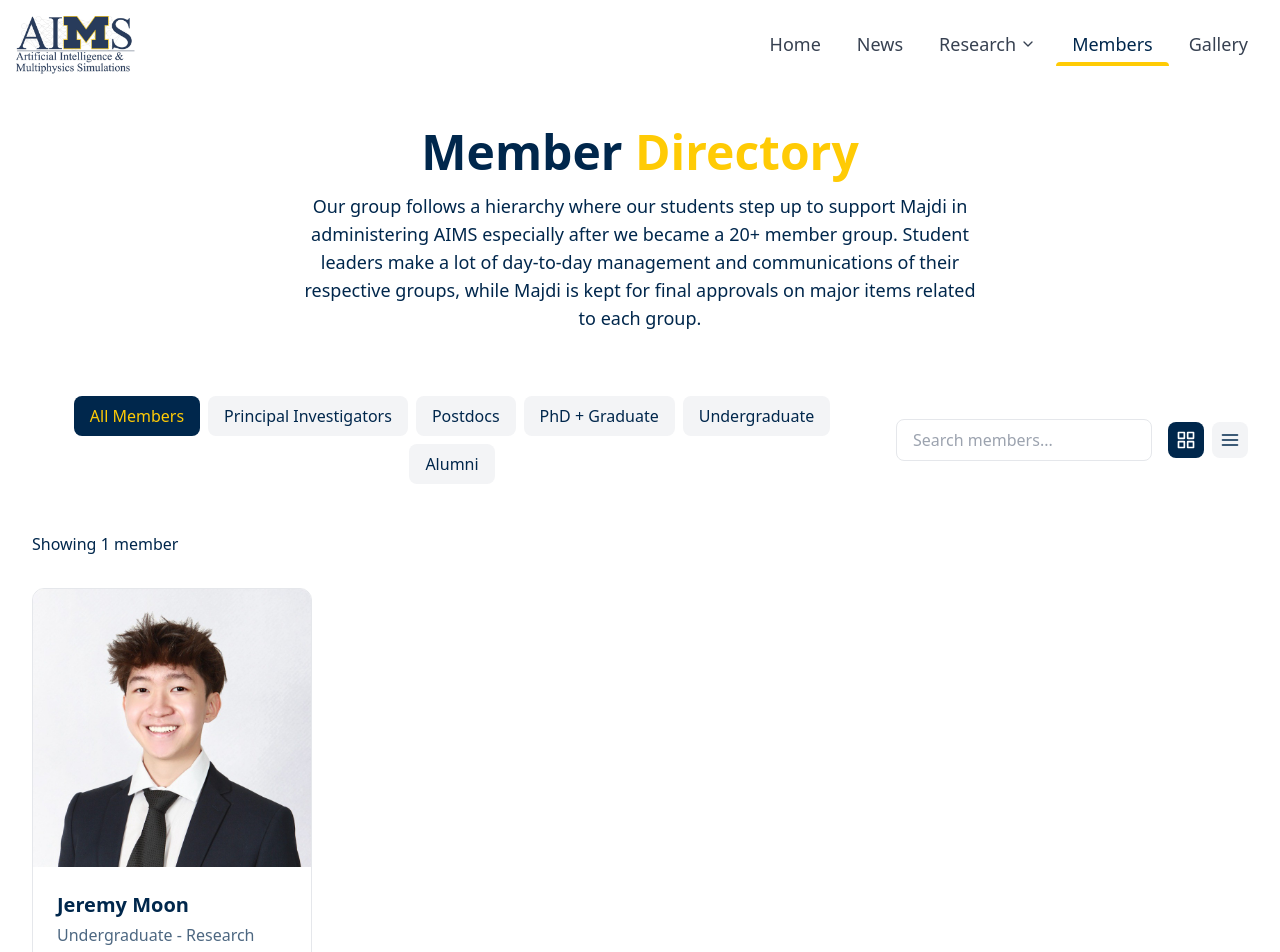
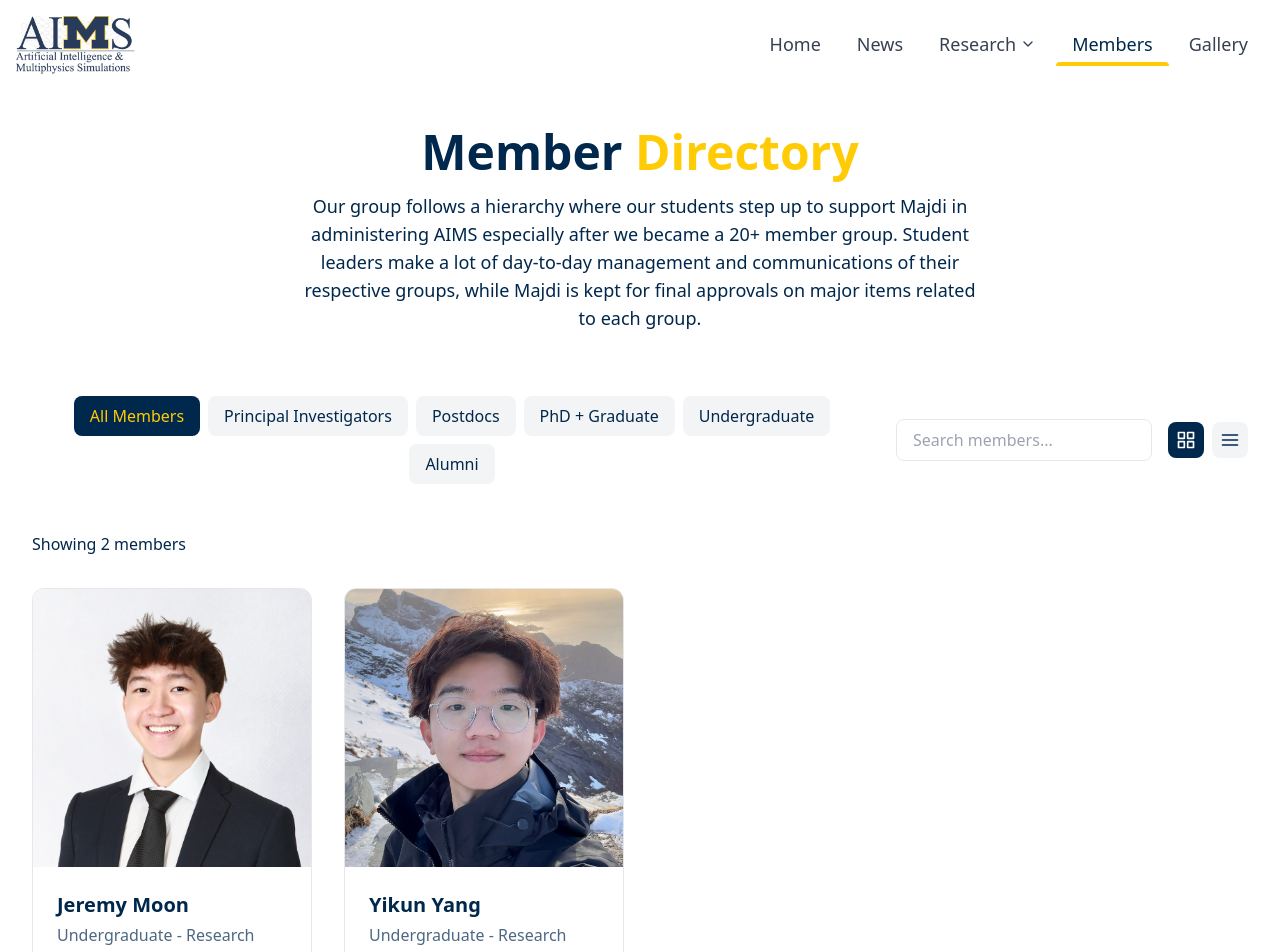
Before and after one commit to jere67/aims-website, a Next.js app: page /members in a window 1280 px wide. Shown: the top 952 px of the page. Built offline with nearby package versions, Linux system fonts and the light colour scheme.

Commit message:
populate new member

```diff
--- a/data/members.ts
+++ b/data/members.ts
@@ -36,4 +36,20 @@ export const teamMembers: TeamMember[] = [
     website: "https://jeremymoon.dev",
     slug: "jeremoon",
   },
+  {
+    id: "yikuny",
+    name: "Yikun Yang",
+    email: "yikuny@umich.edu",
+    status: "Undergraduate",
+    role: "Research Assistant",
+    joinedDate: "September 2024",
+    imageUrl: "/people/yikuny.jpg",
+    heroImageUrl: "",
+    bio: "I study Data Science and Statistics at the University of Michigan. I’m passionate about developing software and applying data-driven insights to address real-world challenges. In my spare time, I enjoy traveling, hiking, and photography.",
+    interests: ["Full Stack Development", "Applied Data Science"],
+    education: ["University of Michigan"],
+    degree: "B.S. in Data Science and Statistics",
+    department: "Department of Statistics, Department of Computer Science and Engineering",
+    slug: "yikuny",
+  },
 ];
```
Also changed, not shown: public/people/yikuny.jpg (added).
